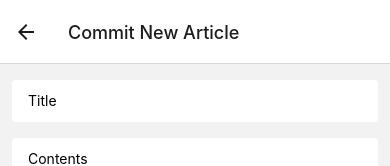
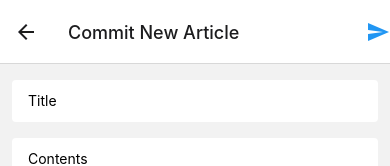
Before and after one commit to log901108/ArticleApp, a React Native app: screen /Write in a window 390 px wide. Shown: the top 166 px of the page. Built offline with nearby package versions, Linux system fonts and the light colour scheme; no server answers.

Commit message:
'15.9.5';

```diff
--- a/api/articles.ts
+++ b/api/articles.ts
@@ -11,4 +11,7 @@ export async function getArticle(id: number) {
   return response.data;
 }
 
-``
+export async function writeArticle(params: {title: string; body: string}) {
+  const response = await client.post('/articles', params);
+  return response.data;
+}
--- a/screens/WriteScreen.tsx
+++ b/screens/WriteScreen.tsx
@@ -1,17 +1,45 @@
-import React, {useState} from 'react';
+import {useNavigation} from '@react-navigation/core';
+import React, {useState, useCallback, useEffect} from 'react';
 import {
   KeyboardAvoidingView,
   Platform,
   TextInput,
-  View,
+  Pressable,
   StyleSheet,
 } from 'react-native';
 import {SafeAreaView, useSafeAreaInsets} from 'react-native-safe-area-context';
+import {RootStackNavigationProp} from './types';
+import MaterialIcons from 'react-native-vector-icons/MaterialIcons';
+import {useMutation} from 'react-query';
+import {writeArticle} from '../api/articles';
 
 function WriteScreen() {
   const {top} = useSafeAreaInsets();
   const [title, setTitle] = useState('');
   const [body, setBody] = useState('');
+  const {mutate: write} = useMutation(writeArticle, {
+    onSuccess: () => {
+      navigation.goBack();
+    },
+  });
+
+  const navigation = useNavigation<RootStackNavigationProp>();
+  const onSubmit = useCallback(() => {
+    write({title, body});
+  }, [write, title, body]);
+  useEffect(() => {
+    navigation.setOptions({
+      headerRightContainerStyle: styles.headerRightContainer,
+      headerRight: () => (
+        <Pressable
+          hitSlop={8}
+          onPress={onSubmit}
+          style={({pressed}) => pressed && styles.headerRightPressed}>
+          <MaterialIcons name="send" color="#2196f3" size={24} />
+        </Pressable>
+      ),
+    });
+  }, [onSubmit, navigation]);
 
   return (
     <SafeAreaView style={styles.block} edges={['bottom']}>
@@ -62,6 +90,12 @@ const styles = StyleSheet.create({
     marginTop: 16,
     flex: 1,
   },
+  headerRightContainer: {
+    marginRight: 16,
+  },
+  headerRightPressed: {
+    opacity: 0.75,
+  },
 });
 
 export default WriteScreen;
```
Also changed, not shown: screens/types.ts (+7 -0 lines).
